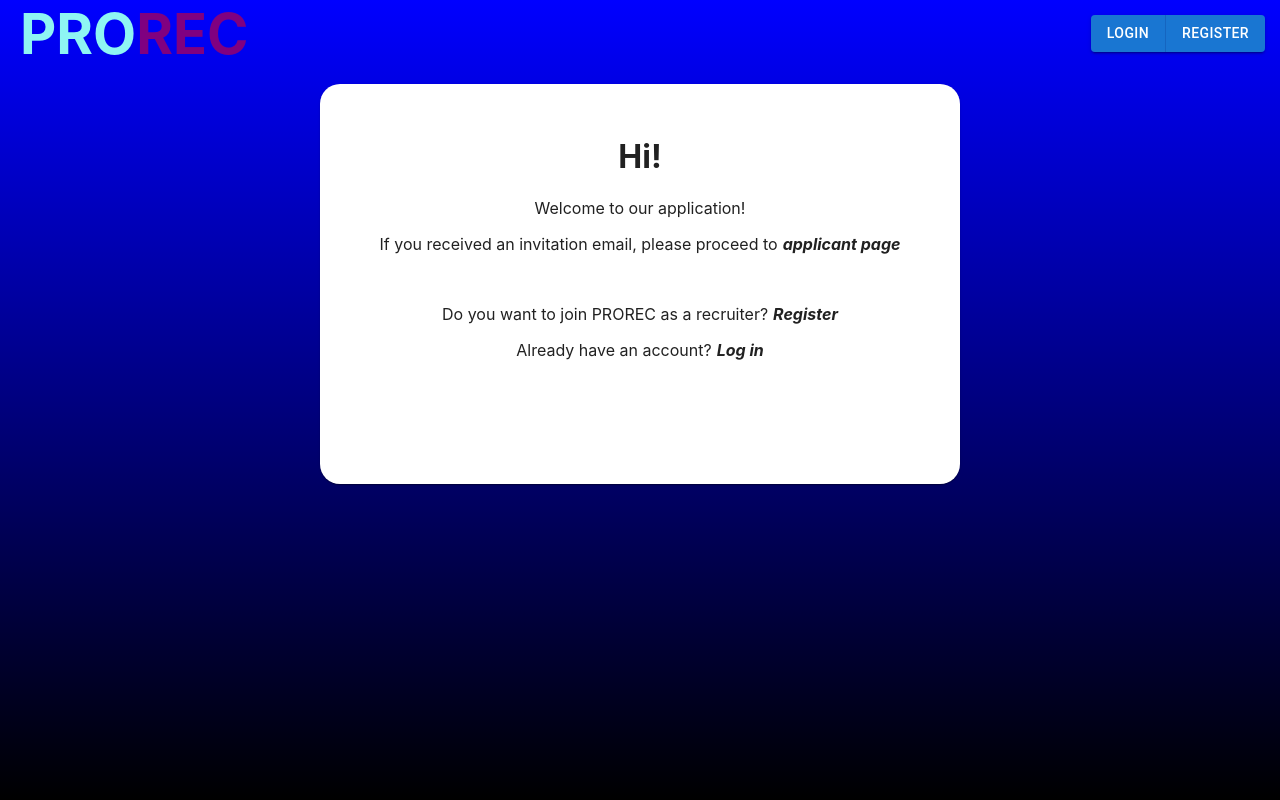
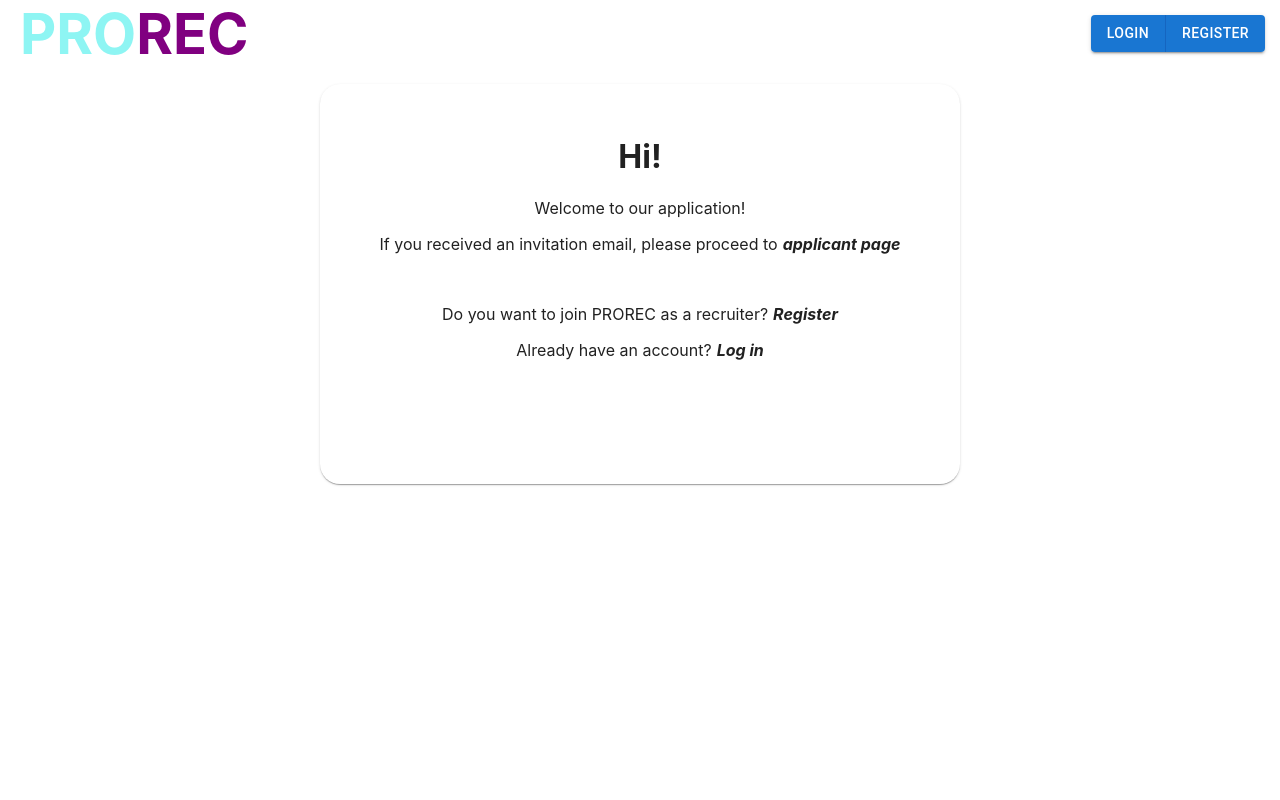
Before and after one commit to HubertTruszewski/prorec_frontend, a Next.js app: page / in a window 1280 px wide. Built offline with nearby package versions, Linux system fonts and the light colour scheme.

Commit message:
Changed color of background

```diff
--- a/components/layout/Layout.js
+++ b/components/layout/Layout.js
@@ -5,7 +5,7 @@ function Layout(props) {
     <div
       style={{
         height: "100vh",
-        backgroundImage: "linear-gradient(blue, black)",
+          background: "radial-gradient(190.41% 99.53% at 50% 3.13%, rgba(0, 183, 208, 0.58) 0%, rgba(164, 49, 255, 0.0422917) 92.71%, rgba(46, 67, 255, 0) 100%), #000000;"
       }}
     >
       <Navigation />
```
